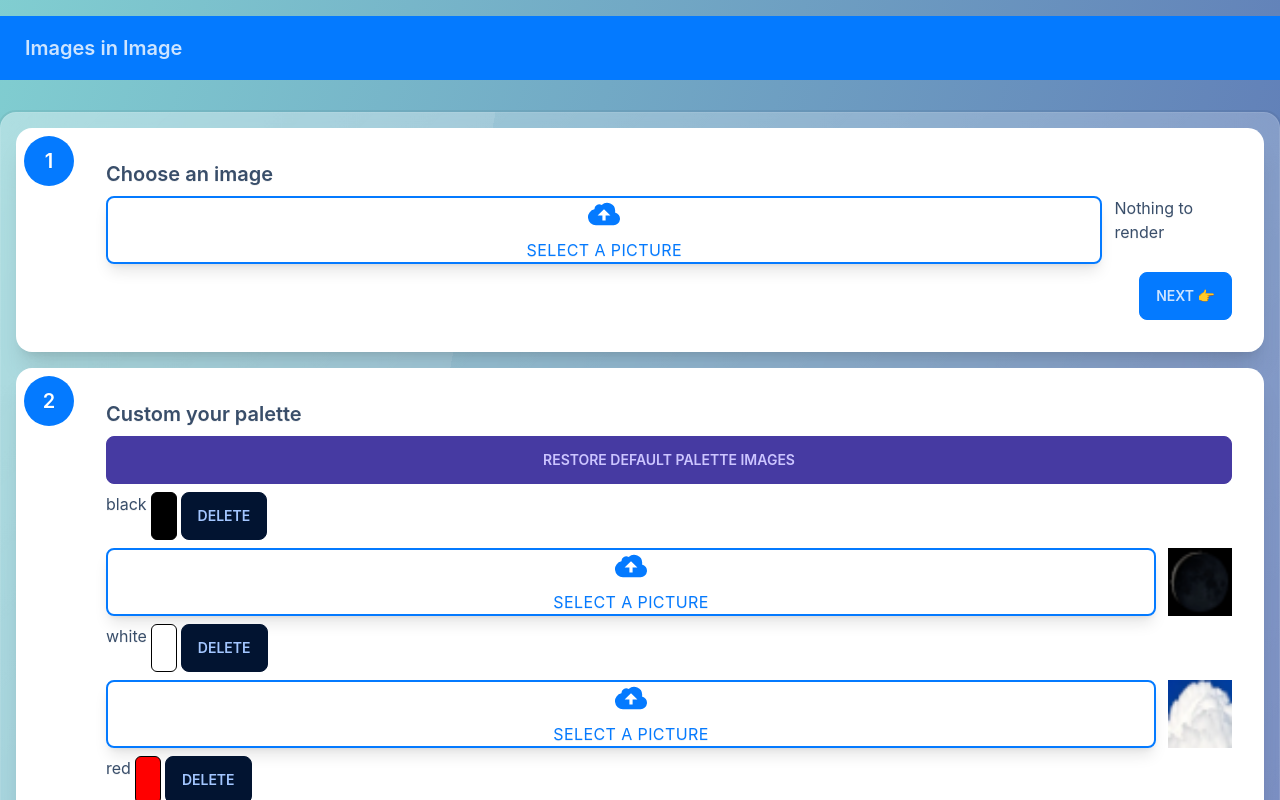
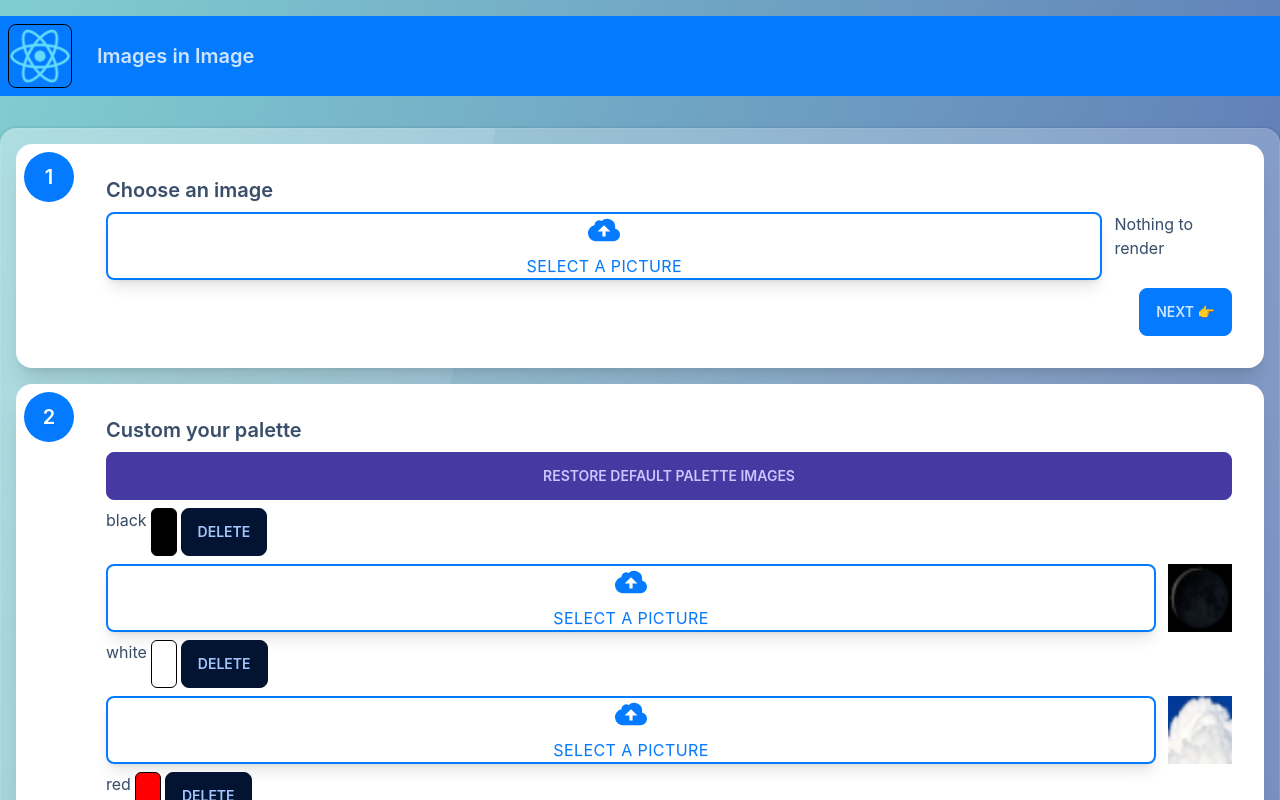
Before and after one commit to guillaume-gomez/images-in-image, a React (Create React App) app: page / in a window 1280 px wide. Shown: the top 800 px of the page. Built offline with nearby package versions, Linux system fonts and the light colour scheme.

Commit message:
update header

```diff
--- a/src/Components/Header.tsx
+++ b/src/Components/Header.tsx
@@ -2,7 +2,12 @@ import React from 'react';
 
 function Header() {
   return (
-    <div className="navbar bg-primary text-primary-content">
+    <div className="navbar bg-primary text-primary-content gap-2">
+       <img
+        className="rounded-lg" src={process.env.PUBLIC_URL + '/logo512.png'}
+        style={{border: "1px solid black"}}
+        width="64px"
+      />
       <a className="btn btn-ghost normal-case text-xl">Images in Image</a>
     </div>
   );
```
